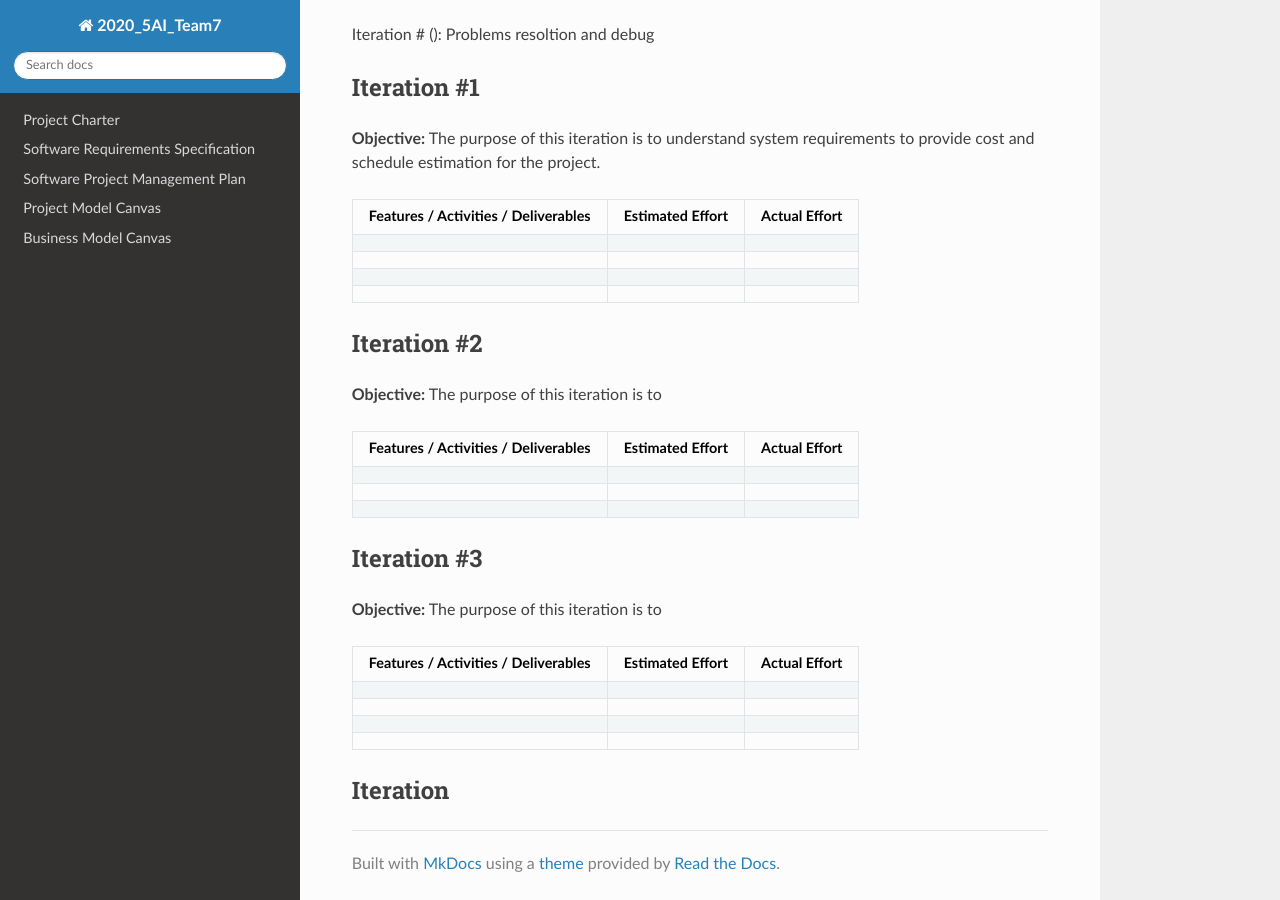
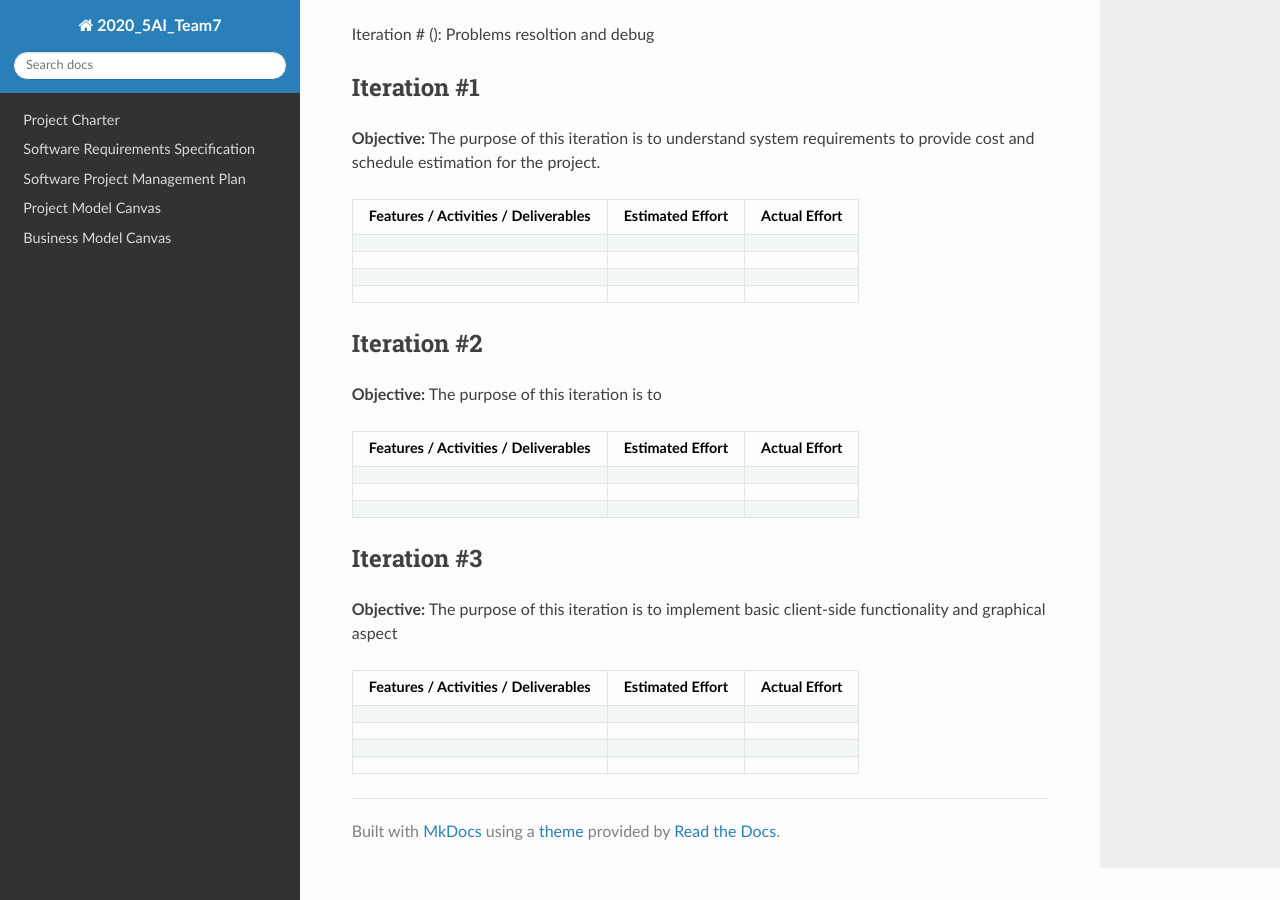
Before and after one commit to Fr0stBob/2020-5Ai-team7-Corsi, an MkDocs documentation site: the page built from docs/Release Plan.md, in a window 1280 px wide and 900 px high, scrolled down 728 px. Built offline with MkDocs 1.6.1, drawn with Linux system fonts in a browser that asks for light colours; nearby versions of some CDN libraries.

Commit message:
Update Release Plan.md

```diff
--- a/docs/Release Plan.md
+++ b/docs/Release Plan.md
@@ -38,7 +38,7 @@ Iteration # (): Problems resoltion and debug
 |  |  |  |
 
 ## Iteration #3
-**Objective:** The purpose of this iteration is to
+**Objective:** The purpose of this iteration is to implement basic client-side functionality and graphical aspect
 
 | Features / Activities / Deliverables | Estimated Effort | Actual Effort |
 | --- | --- | --- |
@@ -46,5 +46,3 @@ Iteration # (): Problems resoltion and debug
 |  |  |  |
 |  |  |  |
 |  |  |  |
-
-## Iteration #
```
